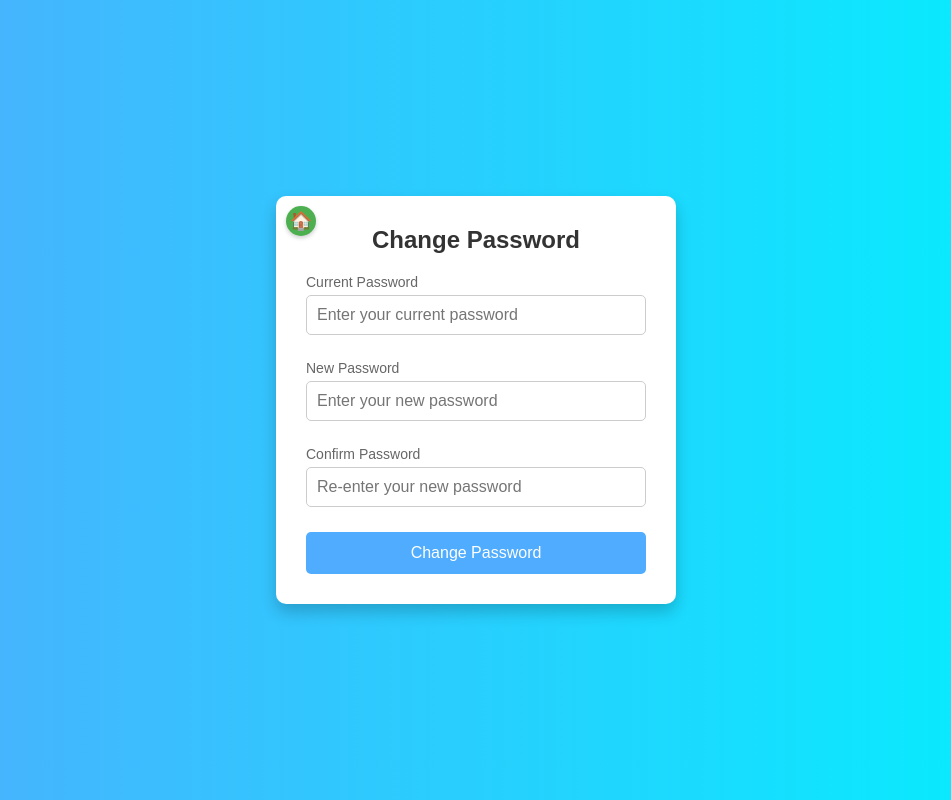
After one commit to TirthShahMoweb/E_Commerce_Demo, a Django app: page /change_pass/admin/ in a window 1280 px wide. The commit adds this page. Shown: the whole page, without its empty margins (164-1115 px from the left). Run offline with Django 5.2, Linux system fonts and the light colour scheme.

Commit message:
Feat: SignUp Email, change password via email and OTP verification.

```diff
--- /dev/null
+++ b/items/templates/items/change_password.html
@@ -0,0 +1,37 @@
+{% extends "base.html" %}
+{% load static %}
+
+{% block title %}Change Password{% endblock %}
+{% block css_files %}
+<link rel="stylesheet" href="{% static 'items/signup.css' %}">
+{% endblock %}
+
+{% block content %}
+
+<div class="form-container">
+    <!-- Home icon positioned inside the box, top-left corner -->
+    <a href="{%url 'show_product'%}" class="home-icon-link">
+        <span class="home-icon">&#127968;</span>
+    </a>
+
+    <h2>Change Password</h2>
+
+    <form method="POST" action="{% url 'change_pass' user_username=user_username %}">
+        {% csrf_token %}
+        <div class="input-group">
+            <label for="current_password">Current Password</label>
+            <input type="password" id="current_password" name="current_password" placeholder="Enter your current password" required>
+        </div>
+        <div class="input-group">
+            <label for="new_password">New Password</label>
+            <input type="password" id="new_password" name="new_password" placeholder="Enter your new password" required>
+        </div>
+        <div class="input-group">
+            <label for="confirm_password">Confirm Password</label>
+            <input type="password" id="confirm_password" name="confirm_password" placeholder="Re-enter your new password" required>
+        </div>
+        <button type="submit" class="btn btn-primary">Change Password</button>
+    </form>
+</div>
+
+{% endblock %}
--- a/items/urls.py
+++ b/items/urls.py
@@ -15,9 +15,13 @@ urlpatterns = [
     path("search/filter-sort",views.filter_sort,name="filter_sort"),
 
     # User Crud
+    path("change_pass/<str:user_username>/",views.change_password,name="change_pass"),
     path("delete_account/<str:user_username>/",views.del_account,name="del_account"),
     path("login/",views.login,name='user_login'),
+    path('login/otp/',views.valid_otp,name='valid_otp'),
+    path('login/resend_otp/',views.resend_otp,name='resend_otp'),
     path('logout_user/',views.logout_user,name='logout_user'),
+    path("send_email/<str:user_username>/",views.mail_password_change,name="send_mail"),
     path('signup/',views.signup_update,name='user_signup'),
     path("user_update/<str:user_username>/",views.signup_update,name="update_user"),
     path('user_profile/',views.user_profile,name='user_profile'),
--- a/items/views.py
+++ b/items/views.py
@@ -2,7 +2,9 @@ from django.shortcuts import render, redirect, get_object_or_404
 from .models import Product, User
 from .forms import ProductForm, UserForm
 from django.utils.text import slugify
-# from django.views.generic.base import RedirectView
+from django.core.mail import send_mail
+from ecommerce import settings
+import random
 
 
 def show_product(request):
@@ -108,12 +110,113 @@ def filter_sort(request):
 
 def login(request):
     msg = None
-    if request.method == "GET":
-        user_name = request.GET.get("username")
-        user_pwd = request.GET.get("password")
+    user_name=None
+    if request.method == "POST":
+        user_name = request.POST.get("username")
+        user_pwd = request.POST.get("password")
         user = User.objects.filter(user_username=user_name).first()
-        if user and user.user_password == user_pwd:  # Check credentials
-            request.session['logged_user'] = user_name
+        if user:  # Check credentials
+            request.session['check_user'] = user_name
+            otp = generate_OTP()
+            request.session['otp'] = otp
+            subject = "Your One-Time Password (OTP) for Login"
+            message = f'''Dear {user.user_name},
+
+We received a request to log in to your account on E-commerce Demo. To proceed, please use the following One-Time Password (OTP):
+
+{otp}
+
+If you did not request this login attempt, please disregard this email or contact our support team immediately.
+
+For your security, do not share this OTP with anyone. Our team will never ask you for your password or OTP.
+
+If you need assistance, feel free to reach us.
+'''
+            send_email(subject,message,[user.user_email])
+            return redirect('valid_otp')
+        else:
+            msg = "Invalid username or password"
+    return render(request, 'items/login.html', {'messages': [msg],'logged_user':user_name})
+
+def logout_user(request):
+    del request.session['logged_user']
+    return redirect("show_product")
+
+def send_email(subject,message,user_email):
+    send_mail(
+        subject,message,settings.EMAIL_HOST_USER,user_email)
+
+def resend_otp(request):
+    user = User.objects.filter(user_username=request.session['check_user']).first()
+    otp = generate_OTP()
+    request.session['otp'] = otp
+    subject = "Your One-Time Password (OTP) for Login"
+    message = f'''Dear {user.user_name},
+
+We received a request to log in to your account on E-commerce Demo. To proceed, please use the following One-Time Password (OTP):
+
+{otp}
+
+If you did not request this login attempt, please disregard this email or contact our support team immediately.
+
+For your security, do not share this OTP with anyone. Our team will never ask you for your password or OTP.
+
+If you need assistance, feel free to reach us.
+'''
+    send_email(subject,message,[user.user_email])
+    return render(request,'items/otp.html')
+
+def change_password(request,user_username):
+    msg=None
+    if request.method=='POST':
+        current_password = request.POST.get('current_password')
+        new_pass = request.POST.get('new_password')
+        confirm_new_pass = request.POST.get('confirm_password')
+        # user=request.session['logged_user']
+        old_pass = User.objects.filter(user_username=user_username).first()
+        print(current_password ,old_pass.user_password)
+        print(new_pass)
+        print(confirm_new_pass)
+        if old_pass.user_password == current_password and new_pass==confirm_new_pass:
+            old_pass.user_password=confirm_new_pass
+            old_pass.save()
+            return redirect('show_product')
+        elif old_pass.user_password != current_password :
+            msg='Current password is incorrect.'
+        elif new_pass!=confirm_new_pass:
+            msg='New password and Confirm password are not same.'
+        print(msg)
+    return render(request, 'items/change_password.html', {'msg': msg, 'user_username': user_username})
+
+def mail_password_change(request,user_username):
+    user=User.objects.filter(user_username=user_username).first()
+    link=f'http://127.0.0.1:8000/change_pass/{user_username}/'
+    subject='Password Change Request'
+    message = f'''Dear {user.user_name},
+
+We received a request to change the password for your account. To proceed, please click the link below:
+
+{link}
+
+If you did not request a password change, please ignore this email or contact our support team if you have any concerns.
+
+For security reasons, this link will expire in [expiration time, e.g., 24 hours].
+
+Thank you,
+E-commerce Demo Support Team'''
+    send_email(subject,message,[user.user_email])
+    return redirect('show_product')
+
+def valid_otp(request):
+    if request.method=='POST':
+        entered_otp = int(request.POST.get("otp"))
+        session_otp = request.session.get("otp")
+        print(type(entered_otp),entered_otp)
+        print(type(session_otp),session_otp)
+        if entered_otp==session_otp:
+            user = request.session['check_user']
+            request.session['logged_user'] = user
+            del request.session['check_user']
             if 'cart' in request.session:
                 cart=request.session['cart']
                 user.user_cart=cart
@@ -121,12 +224,13 @@ def login(request):
                 del request.session['cart']
             return redirect('show_product')
         else:
-            msg = "Invalid username or password"
-    return render(request, 'items/login.html', {'messages': [msg],'logged_user':user_name})
+            msg="Invalid OTP"
+            return render(request,'items/otp.html')
+    return render(request, 'items/otp.html')
 
-def logout_user(request):
-    del request.session['logged_user']
-    return redirect("show_product")
+def generate_OTP():
+    random_number = random.randint(1000, 9999)
+    return random_number
 
 def signup_update(request,user_username=None):
     if user_username:
@@ -137,16 +241,16 @@ def signup_update(request,user_username=None):
         user_form = UserForm(request.POST,request.FILES, instance=user)
         if user_form.is_valid():
             user = user_form.save()
-
-            # if 'user_Image' in request.FILES:
-            #     user.user_image = request.FILES['user_Image']
             request.session['logged_user'] = user.user_username  # Store user in session
-
             if 'cart'in request.session:
                 user=User.objects.filter(user_username=request.session['logged_user']).first()
                 if user.user_cart is None:
                     user.user_cart=request.session['cart']
                 user.save()
+
+            subject="Welcome to E-commerce Demo - We're Thrilled to Have You!"
+            message=f"Dear {user.user_name},\n Welcome to E-commerce Demo! We're thrilled to have you join our growing community of shoppers who love discovering incredible deals, exclusive products, and a seamless online shopping experience."
+            send_email(subject,message,[user.user_email])
             return redirect('show_product')
     else:
         user_form = UserForm(instance=user)
```
Also changed, not shown: ecommerce/settings.py (+8 -1 lines), items/models.py (+5 -4 lines), items/templates/items/login.html (+5 -3 lines), items/templates/items/otp.html (added, +38 -0 lines), items/templates/items/user_profile.html (+8 -0 lines), db.sqlite3.
